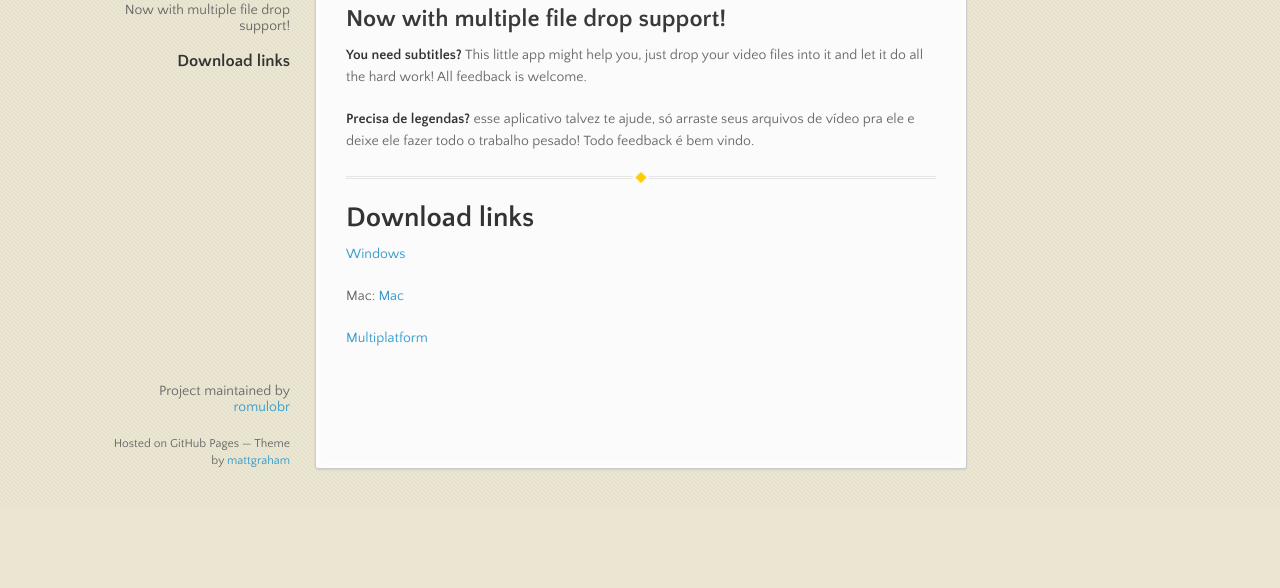
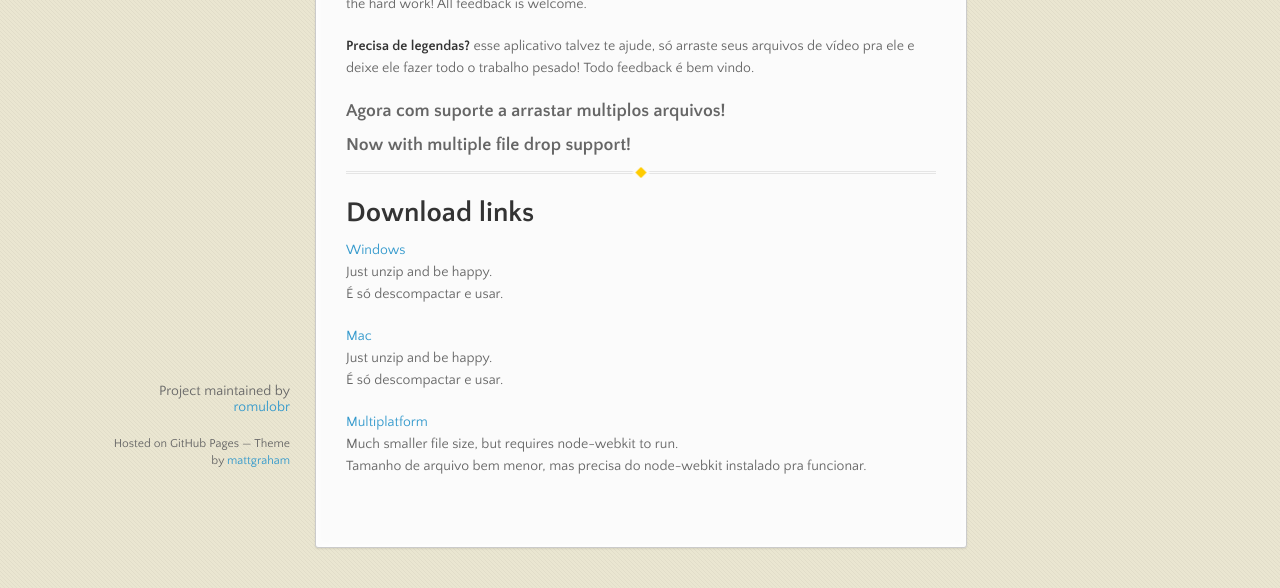
Before and after one commit to romulobr/letmegetthatsubtitle, a plain HTML site: page index.html in a window 1280 px wide. Shown: the part 291-879 px from the top of the page. Before the commit the page ends 800 px from the top, so only its background shows below. Drawn offline with nearby package versions, Linux system fonts and the light colour scheme.

Commit message:
updates page

```diff
--- a/index.html
+++ b/index.html
@@ -41,26 +41,32 @@
       <section>
         <h1>
 <a name="let-me-get-that-subtitle" class="anchor" href="#let-me-get-that-subtitle"><span class="octicon octicon-link"></span></a>Let me get that subtitle</h1>
-<h2> Agora com suporte a arrastar multiplos arquivos@</h2>
-<h2> Now with multiple file drop support!</h2>
 
 <p><strong>You need subtitles?</strong> This little app might help you, just drop your video files into it and let it do all the hard work! All feedback is welcome.</p>
 <p><strong>Precisa de legendas?</strong> esse aplicativo talvez te ajude, só arraste seus arquivos de vídeo pra ele e deixe ele fazer todo o trabalho pesado! Todo feedback é bem vindo.</p>
 
+<h3> Agora com suporte a arrastar multiplos arquivos!</h3>
+<h3> Now with multiple file drop support!</h3>
 <hr><h1>
 <a name="download-links" class="anchor" href="#download-links"><span class="octicon octicon-link"></span></a>Download links</h1>
 <p>
   <a href="https://dl.dropboxusercontent.com/u/1788963/getthosesubtitles/release%20v3/get%20those%20subtitles%20v3%20windows.zip">Windows</a>
+  <br> Just unzip and be happy.
+  <br> É só descompactar e usar.
 </p>
 
-<p>Mac:
+<p>
   <a href="https://dl.dropboxusercontent.com/u/1788963/getthosesubtitles/release%20v3/get%20those%20subtitles%20v3%20mac.zip">Mac</a>
+  <br> Just unzip and be happy.
+  <br> É só descompactar e usar.
+
 </p>
 
 <p>
   <a href="https://dl.dropboxusercontent.com/u/1788963/getthosesubtitles/release%20v3/get%20those%20subtitles%20v3.nw">Multiplatform</a>
+  <br> Much smaller file size, but requires node-webkit to run.
+  <br> Tamanho de arquivo bem menor, mas precisa do node-webkit instalado pra funcionar.
 </p>
-
       </section>
       <footer>
         <p>Project maintained by <a href="https://github.com/romulobr">romulobr</a></p>
```
